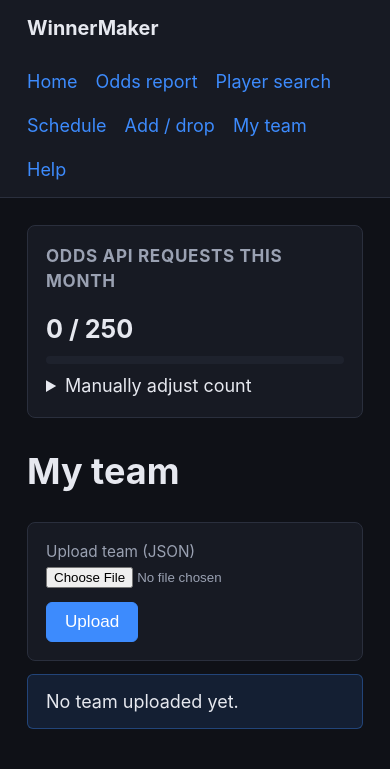
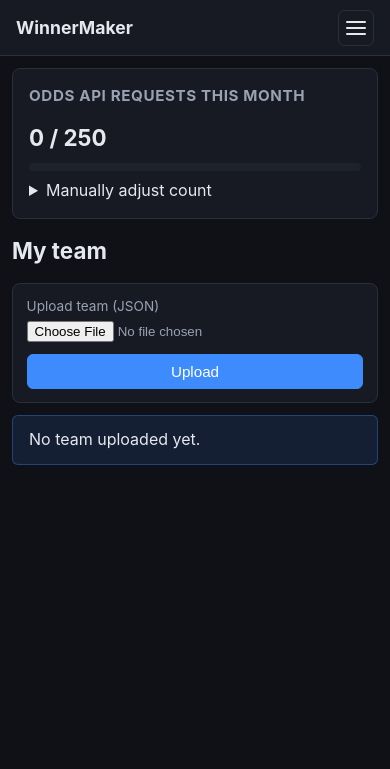
Before and after one commit to CarsenAppel/TheWinnerMaker, a Flask app: page /team in a window 390 px wide. Shown: the top 769 px of the page. Run offline with Flask 3, Linux system fonts and the light colour scheme.

Commit message:
added better styling for mobile usage

```diff
--- a/static/style.css
+++ b/static/style.css
@@ -25,6 +25,11 @@
   font-size: 18px;
 }
 
+img,
+svg {
+  max-width: 100%;
+}
+
 body {
   margin: 0;
   font-family: -apple-system, "Segoe UI", Roboto, Helvetica, Arial, sans-serif;
@@ -50,6 +55,9 @@
   padding: 0.75rem 1.5rem;
   background: var(--color-surface);
   border-bottom: 1px solid var(--color-border);
+  position: sticky;
+  top: 0;
+  z-index: 20;
 }
 
 .topbar .brand {
@@ -61,6 +69,29 @@
   display: flex;
   flex-wrap: wrap;
   gap: 1rem;
+}
+
+.nav-toggle {
+  display: none;
+  margin-left: auto;
+  flex-direction: column;
+  justify-content: center;
+  gap: 4px;
+  width: 2.25rem;
+  height: 2.25rem;
+  padding: 0;
+  background: transparent;
+  border: 1px solid var(--color-border);
+  border-radius: 6px;
+}
+
+.nav-toggle span {
+  display: block;
+  height: 2px;
+  margin: 0 auto;
+  width: 1.25rem;
+  background: var(--color-text);
+  border-radius: 2px;
 }
 
 .layout {
@@ -127,6 +158,18 @@
 main {
   flex: 1;
   min-width: 0;
+  max-width: 100%;
+}
+
+.table-responsive {
+  width: 100%;
+  overflow-x: auto;
+  -webkit-overflow-scrolling: touch;
+  margin: 0.75rem 0 1.5rem;
+}
+
+.table-responsive table {
+  margin: 0;
 }
 
 h1 {
@@ -308,6 +351,10 @@
   overflow: hidden;
 }
 
+.table-responsive table {
+  min-width: 560px;
+}
+
 caption {
   text-align: left;
   padding: 0.5rem 0.75rem;
@@ -321,6 +368,7 @@
   border-bottom: 1px solid var(--color-border);
   text-align: left;
   vertical-align: top;
+  white-space: nowrap;
 }
 
 th {
@@ -513,6 +561,8 @@
 @media (max-width: 800px) {
   .layout {
     flex-direction: column;
+    padding: 1rem;
+    gap: 1rem;
   }
 
   .sidebar {
@@ -520,3 +570,142 @@
     width: 100%;
   }
 }
+
+@media (max-width: 640px) {
+  html {
+    font-size: 16px;
+  }
+
+  .topbar {
+    padding: 0.6rem 1rem;
+    gap: 0.75rem;
+  }
+
+  .nav-toggle {
+    display: flex;
+  }
+
+  .topbar nav {
+    display: none;
+    width: 100%;
+    flex-basis: 100%;
+    flex-direction: column;
+    gap: 0;
+    order: 3;
+  }
+
+  .topbar nav.open {
+    display: flex;
+  }
+
+  .topbar nav a {
+    padding: 0.65rem 0.25rem;
+    border-bottom: 1px solid var(--color-border);
+  }
+
+  .topbar nav a:last-child {
+    border-bottom: none;
+  }
+
+  .layout {
+    padding: 0.75rem;
+  }
+
+  main {
+    width: 100%;
+  }
+
+  h1 {
+    font-size: 1.4rem;
+  }
+
+  h2 {
+    font-size: 1.15rem;
+  }
+
+  .filter-form,
+  .search-form,
+  .pick-form,
+  .upload-form {
+    flex-direction: column;
+    align-items: stretch;
+    padding: 0.85rem;
+  }
+
+  .filter-form label,
+  .search-form label,
+  .pick-form label,
+  .upload-form label {
+    width: 100%;
+  }
+
+  .filter-form input,
+  .filter-form select,
+  .search-form input,
+  .search-form select,
+  .pick-form input,
+  .pick-form select,
+  .upload-form input,
+  .upload-form select {
+    width: 100%;
+  }
+
+  .filter-form button,
+  .search-form button,
+  .pick-form button,
+  .upload-form button,
+  form button[type="submit"] {
+    width: 100%;
+  }
+
+  .week-picker {
+    gap: 0.5rem;
+  }
+
+  .week-picker .button {
+    flex: 1 1 auto;
+    text-align: center;
+  }
+
+  .pills {
+    gap: 0.4rem;
+  }
+
+  .pills a {
+    padding: 0.4rem 0.75rem;
+    font-size: 0.9rem;
+  }
+
+  .tabs {
+    overflow-x: auto;
+    -webkit-overflow-scrolling: touch;
+    flex-wrap: nowrap;
+  }
+
+  .tabs a {
+    flex: 0 0 auto;
+    white-space: nowrap;
+  }
+
+  caption {
+    font-size: 0.9rem;
+  }
+
+  th,
+  td {
+    padding: 0.45rem 0.6rem;
+    font-size: 0.9rem;
+  }
+
+  .player-card {
+    padding: 1rem;
+  }
+
+  .player-card header {
+    flex-wrap: wrap;
+  }
+
+  .card-meta dd {
+    word-break: break-word;
+  }
+}
--- a/templates/_candidate_table.html
+++ b/templates/_candidate_table.html
@@ -1,4 +1,5 @@
 {% macro candidate_table(title, rows) %}
+  <div class="table-responsive">
   <table>
     <caption>{{ title }}</caption>
     <thead>
@@ -23,4 +24,5 @@
       {% endfor %}
     </tbody>
   </table>
+  </div>
 {% endmacro %}
--- a/templates/_player_card.html
+++ b/templates/_player_card.html
@@ -39,6 +39,7 @@
     {% set props = c | ordered_props %}
     {% set td = c.props.get(ANYTIME_TD) %}
     {% set multi_book = props | selectattr("other_books") | list | length > 0 %}
+    <div class="table-responsive">
     <table>
       {% set prop_list = c.props.values() | list %}
       <caption>Book lines{% if prop_list %} ({{ prop_list[0].bookmaker }} main lines){% endif %}</caption>
@@ -90,6 +91,7 @@
         {% endif %}
       </tbody>
     </table>
+    </div>
 
     {% if c.reasons %}
       <div class="reasons">
--- a/templates/base.html
+++ b/templates/base.html
@@ -9,7 +9,10 @@
 <body>
   <header class="topbar">
     <span class="brand">WinnerMaker</span>
-    <nav>
+    <button type="button" class="nav-toggle" aria-label="Toggle navigation" aria-expanded="false" aria-controls="primary-nav" onclick="document.getElementById('primary-nav').classList.toggle('open'); this.setAttribute('aria-expanded', document.getElementById('primary-nav').classList.contains('open'));">
+      <span></span><span></span><span></span>
+    </button>
+    <nav id="primary-nav">
       <a href="{{ url_for('home') }}">Home</a>
       <a href="{{ url_for('odds_page') }}">Odds report</a>
       <a href="{{ url_for('player_search_page') }}">Player search</a>
--- a/templates/schedule.html
+++ b/templates/schedule.html
@@ -14,6 +14,7 @@
 
     {% if day and by_day[day] %}
       <p class="muted">{{ by_day[day] | length }} game(s) on {{ day }}</p>
+      <div class="table-responsive">
       <table>
         <caption>{{ day }} {{ by_day[day][0].gameday }}</caption>
         <thead>
@@ -30,6 +31,7 @@
           {% endfor %}
         </tbody>
       </table>
+      </div>
     {% endif %}
   {% endif %}
 {% endblock %}
--- a/templates/team.html
+++ b/templates/team.html
@@ -13,6 +13,7 @@
   {% if team is none %}
     <div class="notice info">No team uploaded yet.</div>
   {% elif players %}
+    <div class="table-responsive">
     <table>
       <thead>
         <tr>
@@ -27,6 +28,7 @@
         {% endfor %}
       </tbody>
     </table>
+    </div>
   {% else %}
     <pre>{{ raw_json }}</pre>
   {% endif %}
```
Also changed, not shown: templates/odds.html (+8 -0 lines).
